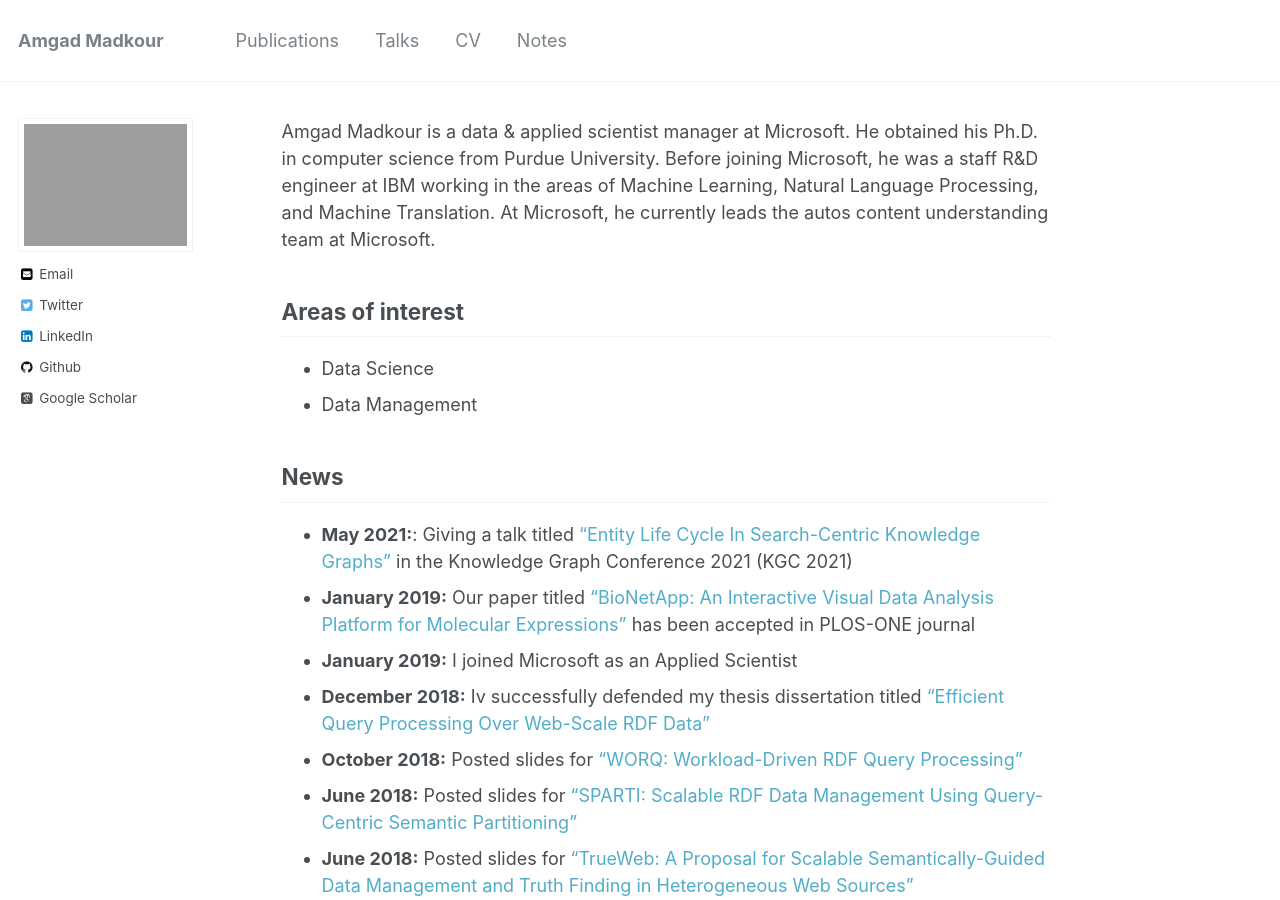
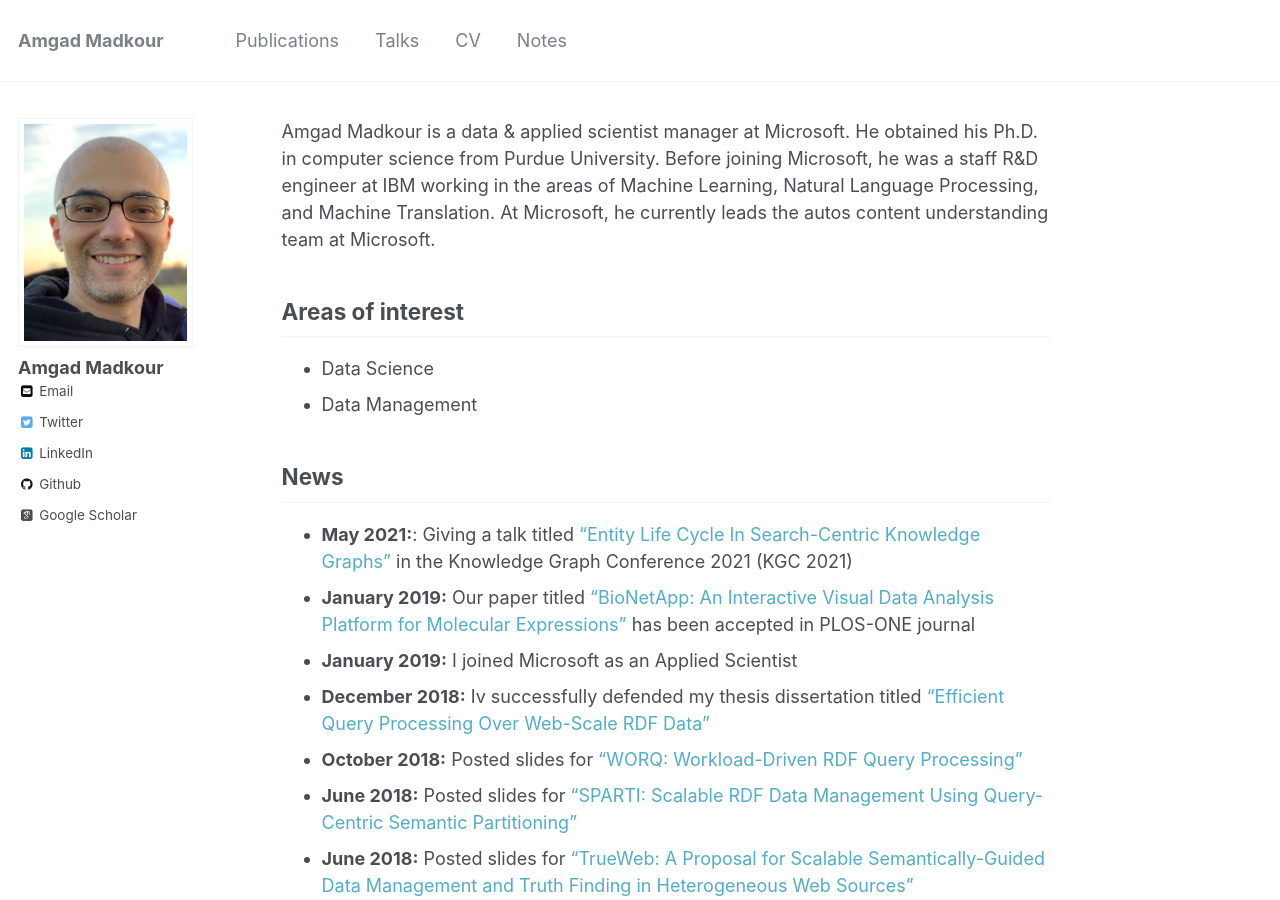
Before and after one commit to amgadmadkour/amgadmadkour.github.io, a Jekyll site: the page built from _pages/about.md, in a window 1280 px wide and 900 px high. Built offline with Jekyll 4.4.1, drawn with Linux system fonts in a browser that asks for light colours; some web fonts are replaced.

Commit message:
Add name and picture

```diff
--- a/_config.yml
+++ b/_config.yml
@@ -78,8 +78,8 @@ analytics:
 
 # Site Author
 author:
-  name             :
-  avatar           :
+  name             : "Amgad Madkour"
+  avatar           : "amgad.jpg"
   bio              :
   location         :
   employer         :
```
